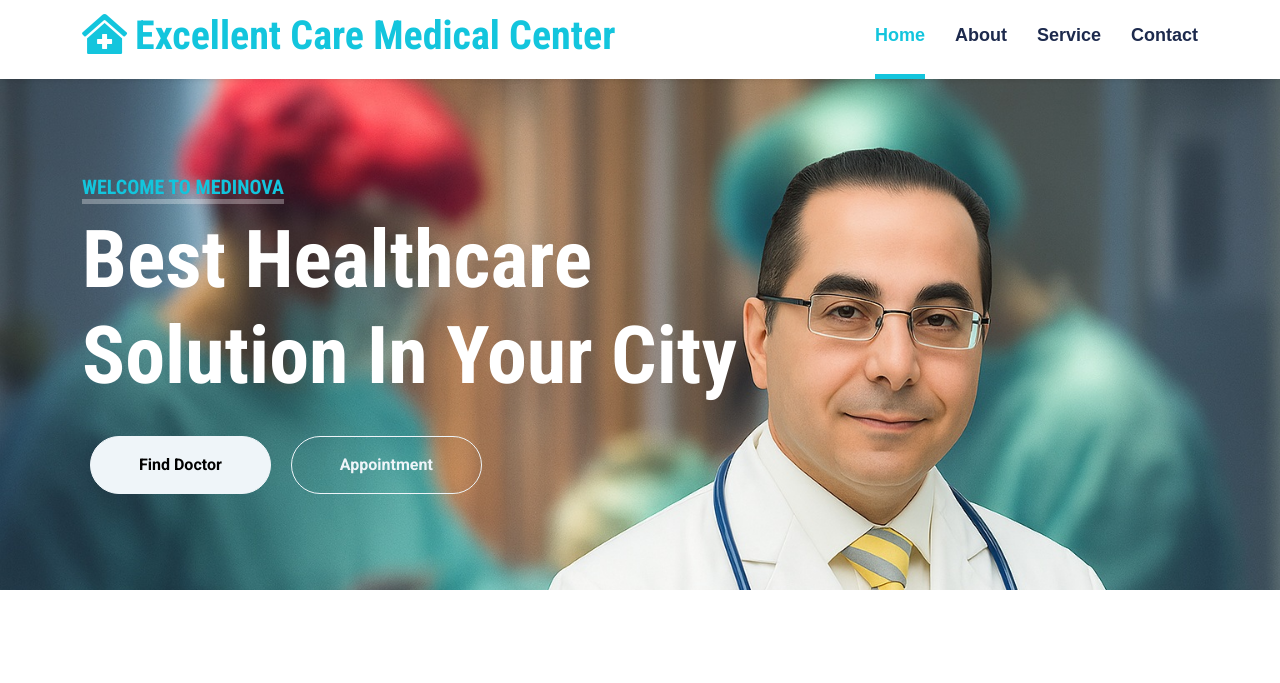
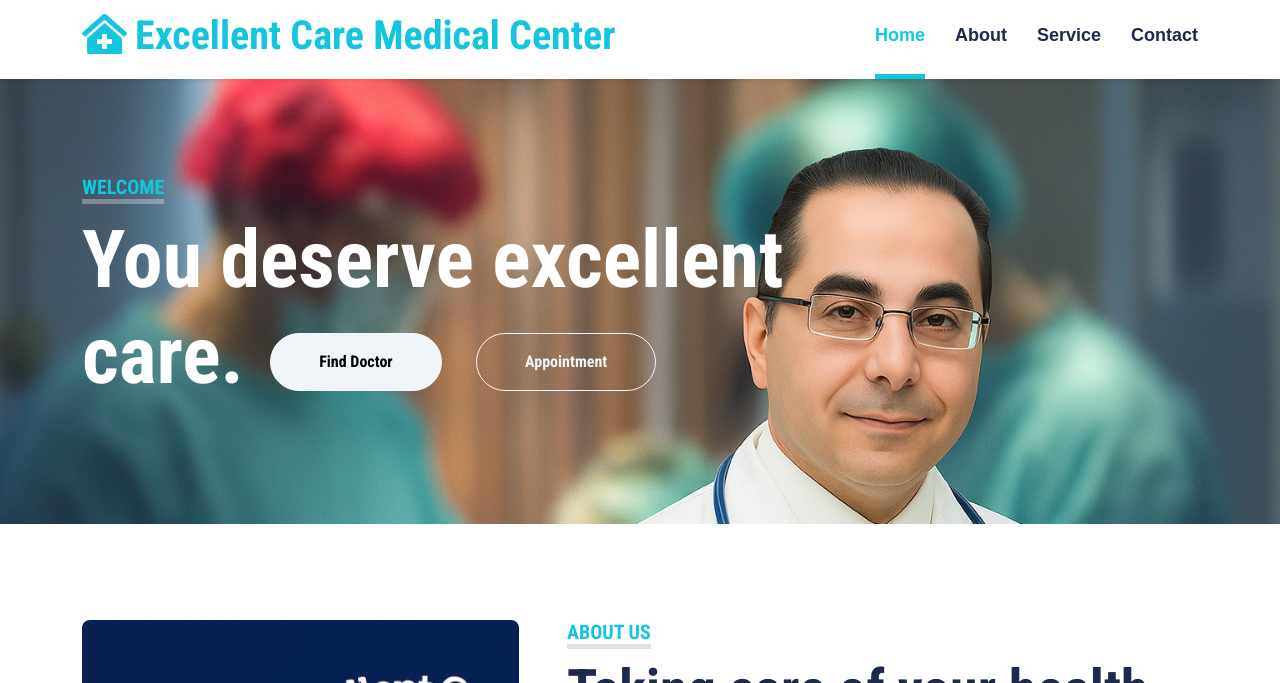
Before and after one commit to mustaq911/excellent, a plain HTML site: page index.html in a window 1280 px wide. Shown: the part 49-732 px from the top of the page. Drawn offline with nearby package versions, Linux system fonts and the light colour scheme.

Commit message:
index.html

```diff
--- a/index.html
+++ b/index.html
@@ -97,9 +97,8 @@
         <div class="container py-5">
             <div class="row justify-content-start">
                 <div class="col-lg-8 text-center text-lg-start">
-                    <h5 class="d-inline-block text-primary text-uppercase border-bottom border-5" style="border-color: rgba(256, 256, 256, .3) !important;">Welcome To Medinova</h5>
-                    <h1 class="display-1 text-white mb-md-4">Best Healthcare Solution In Your City</h1>
-                    <div class="pt-2">
+                    <h5 class="d-inline-block text-primary text-uppercase border-bottom border-5" style="border-color: rgba(256, 256, 256, .3) !important;">Welcome </h5>
+                    <h1 class="display-1 text-white mb-md-4">You deserve excellent care.
                         <a href="" class="btn btn-light rounded-pill py-md-3 px-md-5 mx-2">Find Doctor</a>
                         <a href="" class="btn btn-outline-light rounded-pill py-md-3 px-md-5 mx-2">Appointment</a>
                     </div>
```
